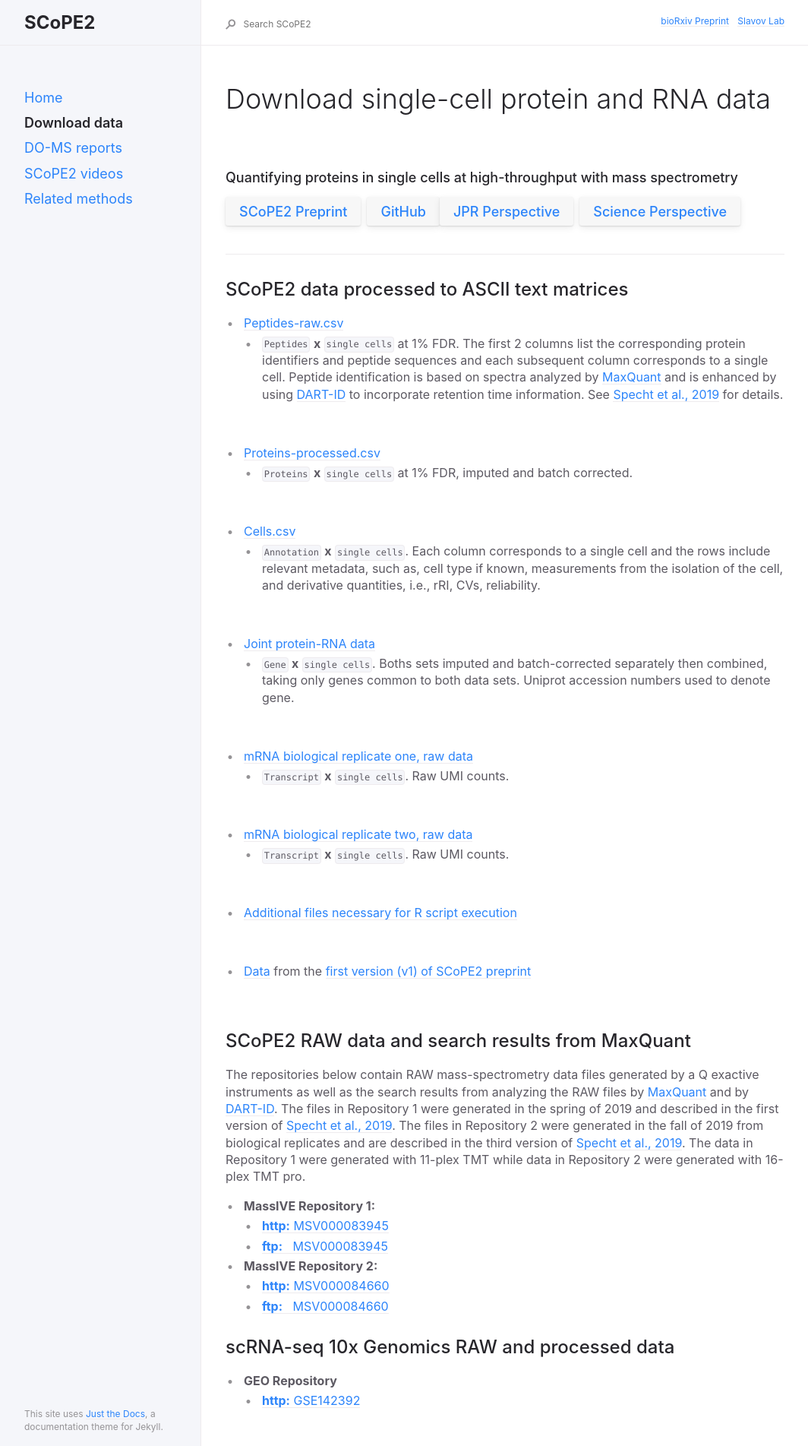
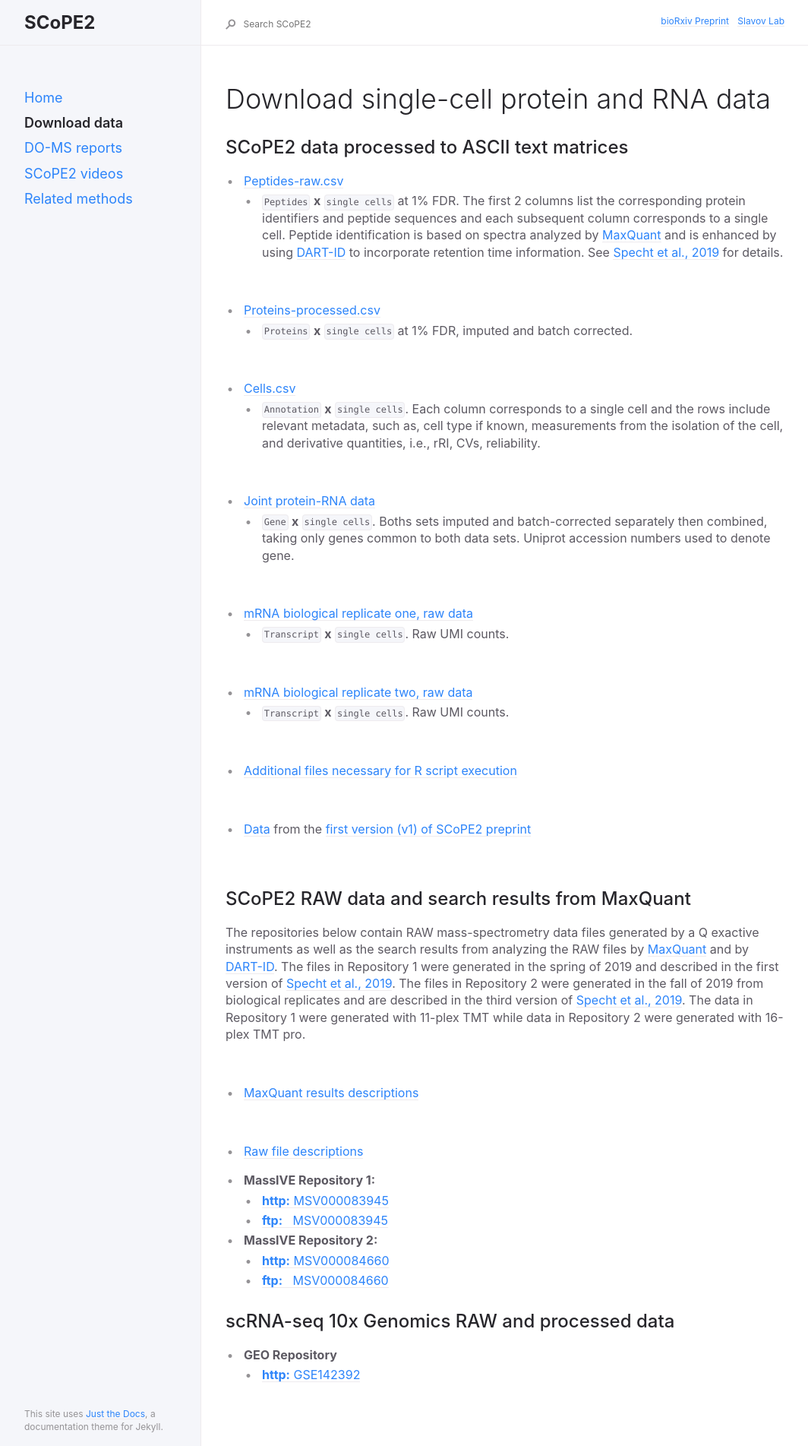
Before and after one commit to SlavovLab/SCoPE2, a Jekyll site: the page built from docs/docs/data.md, in a window 1280 px wide. Shown: the whole page at 76% size, without its empty margins (91-1155 px from the left). Built offline with Jekyll 4.4.1, drawn with Linux system fonts in a browser that asks for light colours.

Commit message:
deleted floating buttons, added raw file descriptions, maxquant file descriptions

```diff
--- a/docs/docs/data.md
+++ b/docs/docs/data.md
@@ -7,18 +7,6 @@ description: "download single-cell proteomics data from SCoPE2, a second generat
 ---
 
 # Download single-cell protein and RNA data
-
-&nbsp;
-
-
-### Quantifying proteins in single cells at high-throughput with mass spectrometry
-
-[SCoPE2 Preprint](https://doi.org/10.1101/665307){: .btn .fs-5 .mb-4 .mb-md-0 .mr-2 }[GitHub](https://github.com/SlavovLab/SCoPE2/tree/master/code){: .btn .fs-5 .mb-4 .mb-md-0 }[JPR Perspective](https://pubs.acs.org/doi/10.1021/acs.jproteome.8b00257){: .btn .fs-5 .mb-4 .mb-md-0 .mr-2}[Science Perspective](https://science.sciencemag.org/content/367/6477/512){: .btn .fs-5 .mb-4 .mb-md-0 .mr-2}
-
-
-------------
-
-
 
 ## SCoPE2 data processed to ASCII text matrices
 
@@ -64,6 +52,13 @@ description: "download single-cell proteomics data from SCoPE2, a second generat
 ## SCoPE2 RAW data and search results from MaxQuant
 The repositories below contain RAW mass-spectrometry data files generated by a Q exactive instruments as well as the search results from analyzing the  RAW files by [MaxQuant](https://www.maxquant.org/)  and by [DART-ID](https://dart-id.slavovlab.net/). The files in Repository 1 were generated in the spring of 2019 and described in the first version of [Specht et al., 2019](https://www.biorxiv.org/content/10.1101/665307v2). The files in Repository 2 were generated in the fall of 2019 from biological replicates and are described in the third version of [Specht et al., 2019](https://www.biorxiv.org/content/10.1101/665307v3). The data in Repository 1 were generated with 11-plex TMT while data in Repository 2 were generated with 16-plex TMT pro.
 
+&nbsp;
+
+* [MaxQuant results descriptions](https://drive.google.com/open?id=1qXThKpGPx1tBcxvYFvNM0zCSeyILDzE6)
+
+&nbsp;
+
+* [Raw file descriptions](https://drive.google.com/open?id=1-RPN6FOk3ULhkmIH7uc3pIgyQjRkdIdJ)
 
 * **MassIVE Repository 1:**
   - [**http:**  MSV000083945](https://massive.ucsd.edu/ProteoSAFe/dataset.jsp?task=de6aace2096845378ab9ef288e43aa75)
```
Also changed, not shown: docs/docs/DO-MS_Reports.md (+0 -10 lines), docs/docs/videos.md (+0 -10 lines).
